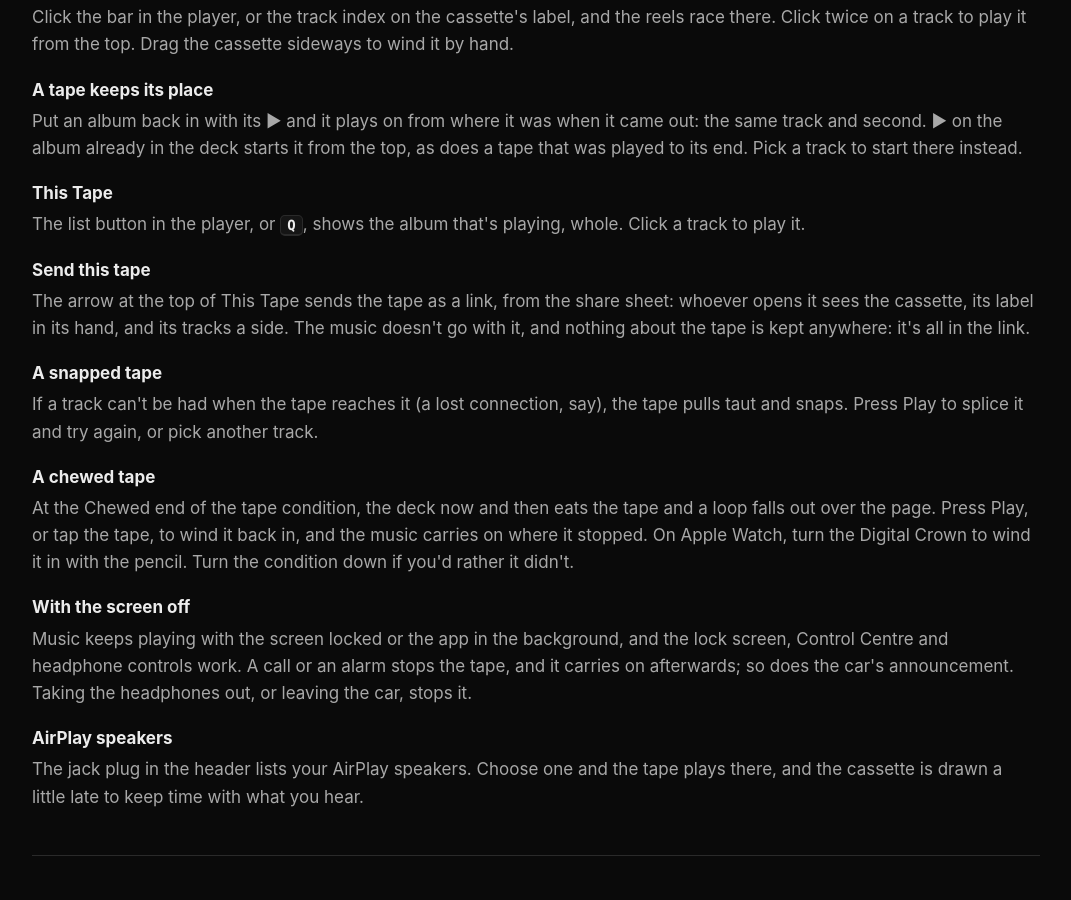
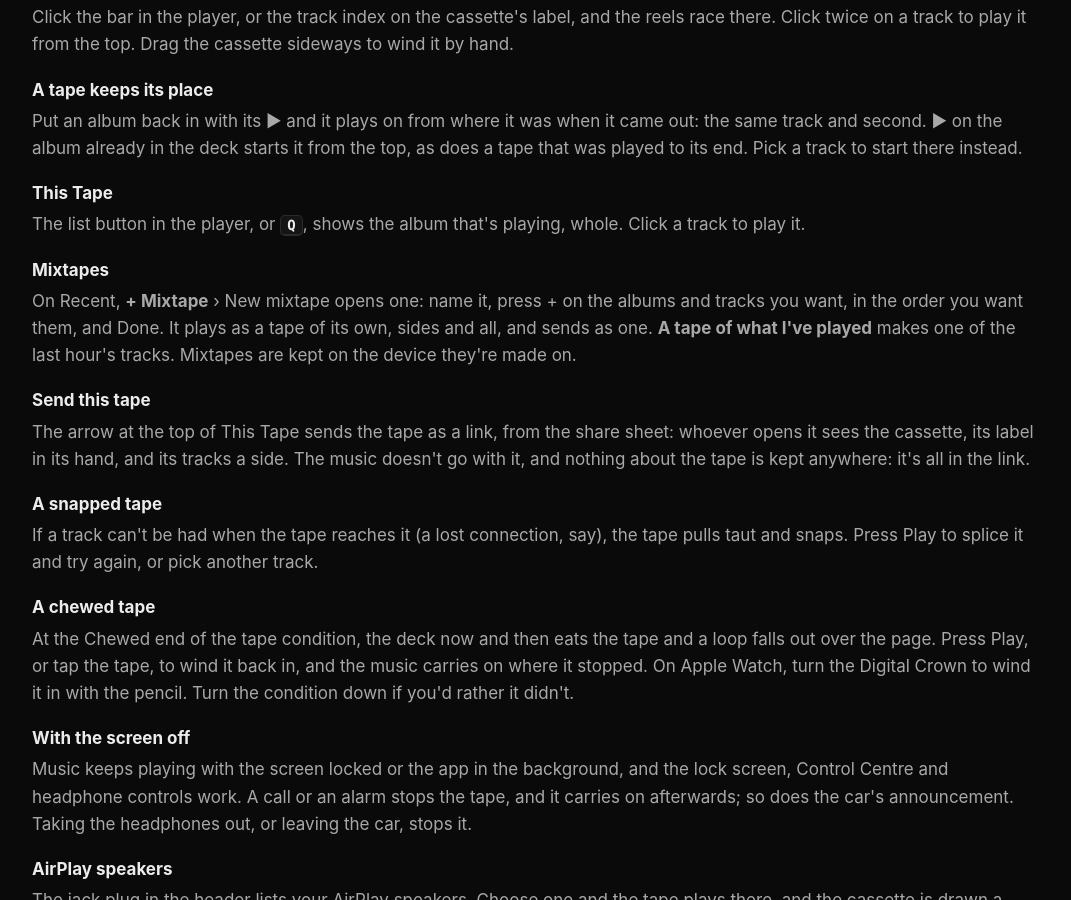
Before and after one commit to andybateman/andybateman.github.io, a Jekyll site: the page tapedeck/help.html, which Jekyll copies as it is, in a window 1280 px wide and 900 px high, scrolled down 1914 px. Shown: the whole window, without its empty margins (104-1175 px from the left). Built offline with Jekyll 4.4.1, drawn with Linux system fonts in a browser that asks for light colours.

Commit message:
/tapedeck/: mixtapes in the help

```diff
--- a/tapedeck/help.html
+++ b/tapedeck/help.html
@@ -78,6 +78,8 @@
     <dd>Put an album back in with its ▶ and it plays on from where it was when it came out: the same track and second. ▶ on the album already in the deck starts it from the top, as does a tape that was played to its end. Pick a track to start there instead.</dd>
     <dt>This Tape</dt>
     <dd>The list button in the player, or <kbd>Q</kbd>, shows the album that's playing, whole. Click a track to play it.</dd>
+    <dt>Mixtapes</dt>
+    <dd>On Recent, <b>+ Mixtape</b> › New mixtape opens one: name it, press + on the albums and tracks you want, in the order you want them, and Done. It plays as a tape of its own, sides and all, and sends as one. <b>A tape of what I've played</b> makes one of the last hour's tracks. Mixtapes are kept on the device they're made on.</dd>
     <dt>Send this tape</dt>
     <dd>The arrow at the top of This Tape sends the tape as a link, from the share sheet: whoever opens it sees the cassette, its label in its hand, and its tracks a side. The music doesn't go with it, and nothing about the tape is kept anywhere: it's all in the link.</dd>
     <dt>A snapped tape</dt>
```
